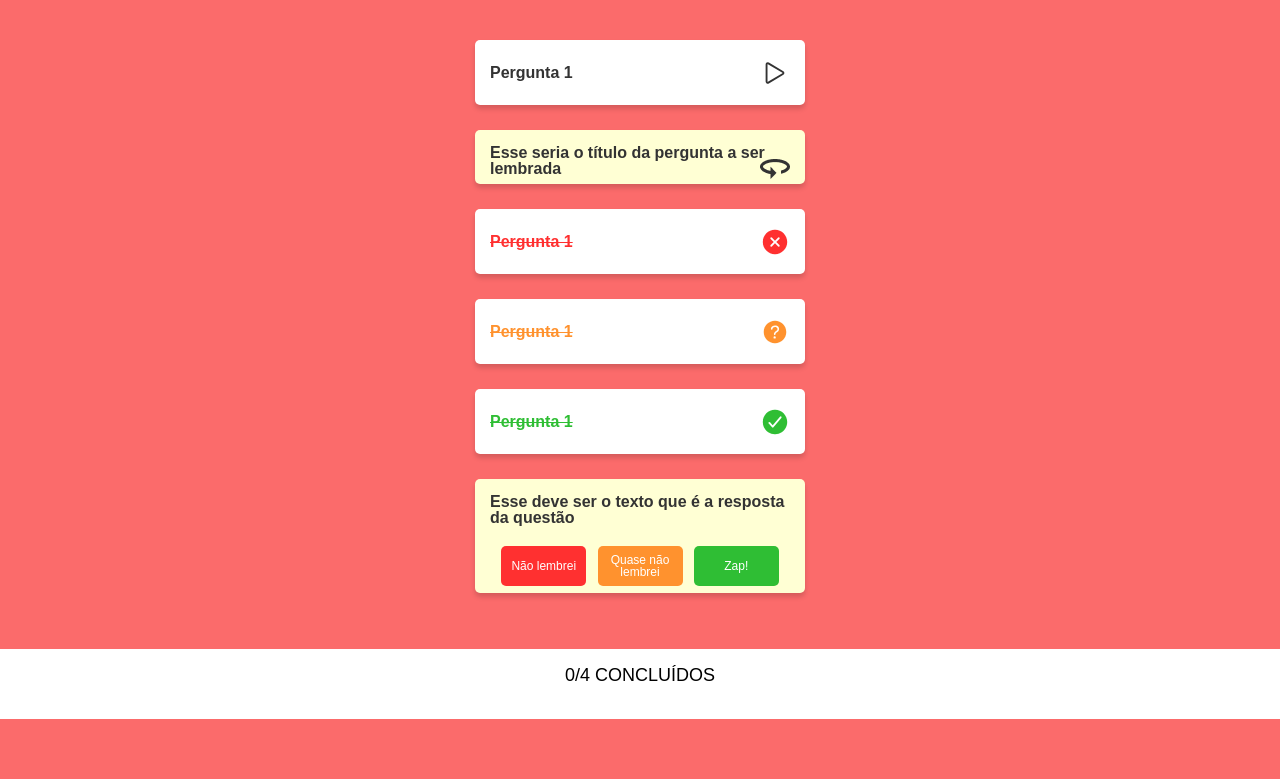
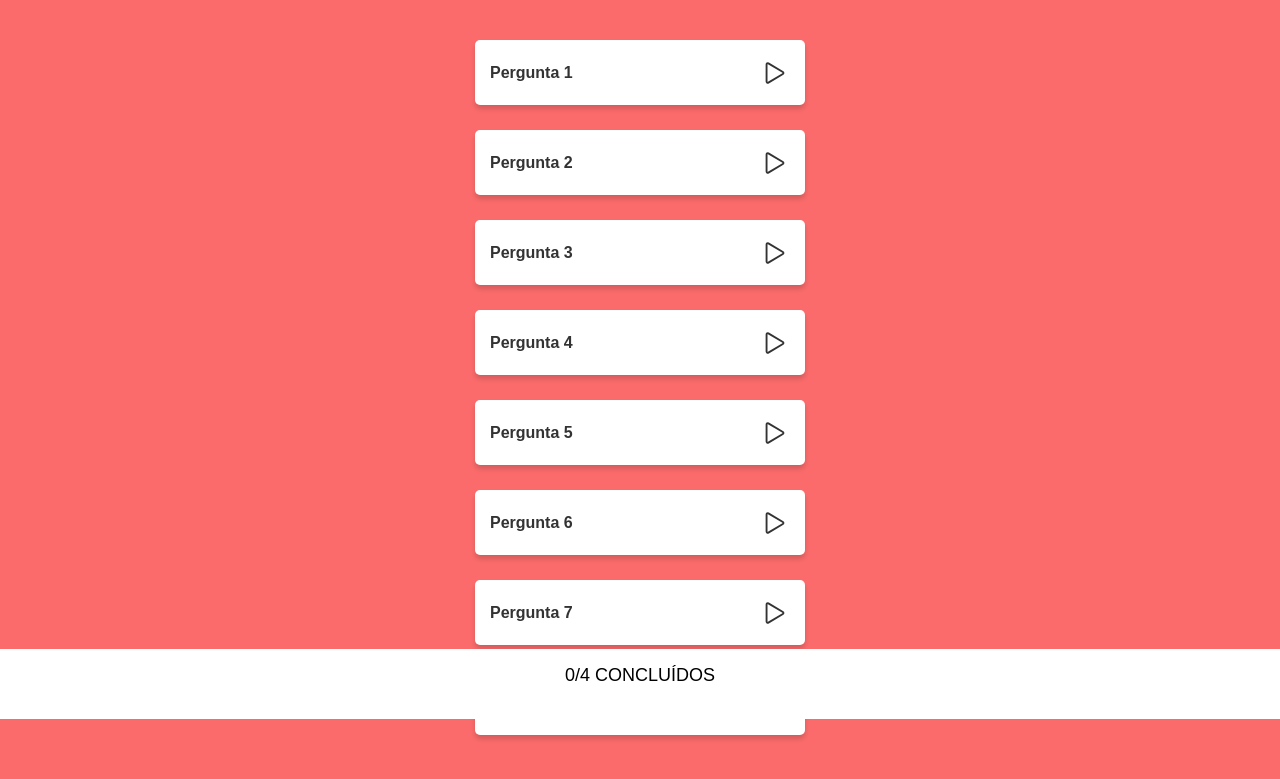
Before and after one commit to NilsonNetto/projeto8-zaprecall, a React app: page / in a window 1280 px wide. Both pictures are taken after a click on the button "Iniciar Recall!!". Shown: the part 81-860 px from the top of the page. Before the commit the page ends 804 px from the top, so only its background shows below. Built offline with nearby package versions, Linux system fonts and the light colour scheme; a web font is replaced by a local one.

Commit message:
Cards division

```diff
--- a/public/style.css
+++ b/public/style.css
@@ -48,6 +48,11 @@ header {
 header img {
   width: 52px;
   height: 60px;
+  cursor: pointer;
+}
+
+header h1 {
+  cursor: pointer;
 }
 
 .deck {
@@ -81,7 +86,7 @@ header img {
 
 .question.title,
 .question.answer {
-  min-height: 12 0px;
+  min-height: 120px;
   height: auto;
   display: flex;
   flex-direction: column;
--- /dev/null
+++ b/src/components/Answer.js
@@ -0,0 +1,25 @@
+
+export default function Answer({ answer, footerIcons, setFooterIcons, setQuestionState }) {
+
+  function addFooterIcon(value) {
+    setQuestionState('answered')
+    if (value === "missed") {
+      setFooterIcons([...footerIcons, <ion-icon name="close-circle"></ion-icon>])
+    } else if (value === "almostMissed") {
+      setFooterIcons([...footerIcons, <ion-icon name="help-circle"></ion-icon>])
+    } else if (value === "remembered") {
+      setFooterIcons([...footerIcons, <ion-icon name="checkmark-circle"></ion-icon>])
+    }
+  }
+
+  return (
+    <div className='question answer'>
+      <p>{answer}</p>
+      <div className="answers">
+        <div onClick={() => addFooterIcon('missed')}>Não lembrei</div>
+        <div onClick={() => addFooterIcon('almostMissed')}>Quase não lembrei</div>
+        <div onClick={() => addFooterIcon('remembered')}>Zap!</div>
+      </div>
+    </div>
+  )
+}
--- /dev/null
+++ b/src/components/Answered.js
@@ -0,0 +1,30 @@
+
+export default function Answered({ footerIcon }) {
+  console.log(footerIcon)
+  switch (footerIcon) {
+    case '<ion-icon name="close-circle"></ion-icon>':
+      return (
+        <div className='question answered missed'>
+          <p>Pergunta 1</p>
+          <ion-icon name="close-circle"></ion-icon>
+        </div>
+      );
+    case '<ion-icon name="help-circle"></ion-icon>':
+      return (
+        <div className='question answered almost-missed'>
+          <p>Pergunta 1</p>
+          <ion-icon name="help-circle"></ion-icon>
+        </div>
+      );
+    case '<ion-icon name="checkmark-circle"></ion-icon>':
+      return (
+        <div className='question answered remembered'>
+          <p>Pergunta 1</p>
+          <ion-icon name="checkmark-circle"></ion-icon>
+        </div>
+      );
+    default:
+      return ('error');
+  }
+
+}
--- a/src/components/App.js
+++ b/src/components/App.js
@@ -6,9 +6,9 @@ export default function App() {
 
   const [page, setPage] = React.useState('welcome')
 
-  return (
-    <>
-      {page === 'welcome' ? <WelcomeScreen setPage={setPage} /> : <MainPage />}
-    </>
-  )
+  if (page === 'welcome') {
+    return <WelcomeScreen setPage={setPage} />
+  } else if (page === 'mainPage') {
+    return <MainPage />
+  }
 }
--- /dev/null
+++ b/src/components/Card.js
@@ -0,0 +1,24 @@
+
+import React from "react";
+import Answer from "./Answer";
+import Answered from "./Answered";
+import QuestionNumber from "./QuestionNumber";
+import QuestionTitle from "./QuestionTitle";
+
+export default function Deck({ number, title, answer, footerIcons, setFooterIcons }) {
+
+  const [questionState, setQuestionState] = React.useState('questionNumber')
+
+  switch (questionState) {
+    case 'questionNumber':
+      return <QuestionNumber number={number} setQuestionState={setQuestionState} />;
+    case 'questionTitle':
+      return <QuestionTitle title={title} setQuestionState={setQuestionState} />;
+    case 'answer':
+      return <Answer answer={answer} footerIcons={footerIcons} setFooterIcons={setFooterIcons} setQuestionState={setQuestionState} />
+    case 'answered':
+      return <Answered footerIcons={footerIcons} />
+    default:
+      return ('error')
+  }
+}
--- a/src/components/MainPage.js
+++ b/src/components/MainPage.js
@@ -1,4 +1,7 @@
 import React from "react"
+
+import Card from "./Card";
+
 
 const deckJSX = [
   { question: 'O que é JSX?', answer: 'Uma extensão de linguagem do JavaScript' },
@@ -11,56 +14,32 @@ const deckJSX = [
   { question: 'Usamos estado (state) para __', answer: 'Dizer para o React quais informações quando atualizadas devem renderizar a tela novamente' }
 ]
 
+function shuffleArray(array) {
+  array.sort(() => Math.random() - 0.5);
+}
+
+shuffleArray(deckJSX)
+
+function reloadPage() {
+  window.location.reload();
+}
 
 export default function MainPage() {
 
+
   const [footerIcons, setFooterIcons] = React.useState([])
-
-  function addFooterIcon(value) {
-    if (value === "missed") {
-      setFooterIcons([...footerIcons, <ion-icon name="close-circle"></ion-icon>])
-    } else if (value === "almostMissed") {
-      setFooterIcons([...footerIcons, <ion-icon name="help-circle"></ion-icon>])
-    } else if (value === "remembered") {
-      setFooterIcons([...footerIcons, <ion-icon name="checkmark-circle"></ion-icon>])
-    }
-  }
 
   return (
     <main>
       <header>
-        <img src="images/logo.png"></img>
-        <h1>ZapRecall</h1>
+        <img onClick={reloadPage} src="images/logo.png"></img>
+        <h1 onClick={reloadPage}>ZapRecall</h1>
       </header>
       <div className='deck'>
-        <div className='question'>
-          <p>Pergunta 1</p>
-          <ion-icon name="play-outline"></ion-icon>
-        </div>
-        <div className='question title'>
-          <p>Esse seria o título da pergunta a ser lembrada</p>
-          <img src="images/setinha.png"></img>
-        </div>
-        <div className='question answered missed'>
-          <p>Pergunta 1</p>
-          <ion-icon name="close-circle"></ion-icon>
-        </div>
-        <div className='question answered almost-missed'>
-          <p>Pergunta 1</p>
-          <ion-icon name="help-circle"></ion-icon>
-        </div>
-        <div className='question answered remembered'>
-          <p>Pergunta 1</p>
-          <ion-icon name="checkmark-circle"></ion-icon>
-        </div>
-        <div className='question answer'>
-          <p>Esse deve ser o texto que é a resposta da questão</p>
-          <div className="answers">
-            <div onClick={() => addFooterIcon('missed')}>Não lembrei</div>
-            <div onClick={() => addFooterIcon('almostMissed')}>Quase não lembrei</div>
-            <div onClick={() => addFooterIcon('remembered')}>Zap!</div>
-          </div>
-        </div>
+
+        {deckJSX.map((card, index) => (
+          <Card key={index} number={index + 1} title={card.question} answer={card.answer} footerIcons={footerIcons} setFooterIcons={setFooterIcons} />
+        ))}
       </div>
 
       <footer>
--- /dev/null
+++ b/src/components/QuestionNumber.js
@@ -0,0 +1,9 @@
+
+export default function QuestionNumber({ number, setQuestionState }) {
+  return (
+    <div className='question'>
+      <p>Pergunta {number}</p>
+      <ion-icon onClick={() => setQuestionState('questionTitle')} name="play-outline"></ion-icon>
+    </div>
+  )
+}
--- /dev/null
+++ b/src/components/QuestionTitle.js
@@ -0,0 +1,9 @@
+
+export default function QuestionTitle({ title, setQuestionState }) {
+  return (
+    <div className='question title'>
+      <p>{title}</p>
+      <img onClick={() => setQuestionState('answer')} src="images/setinha.png"></img>
+    </div>
+  )
+}
```
